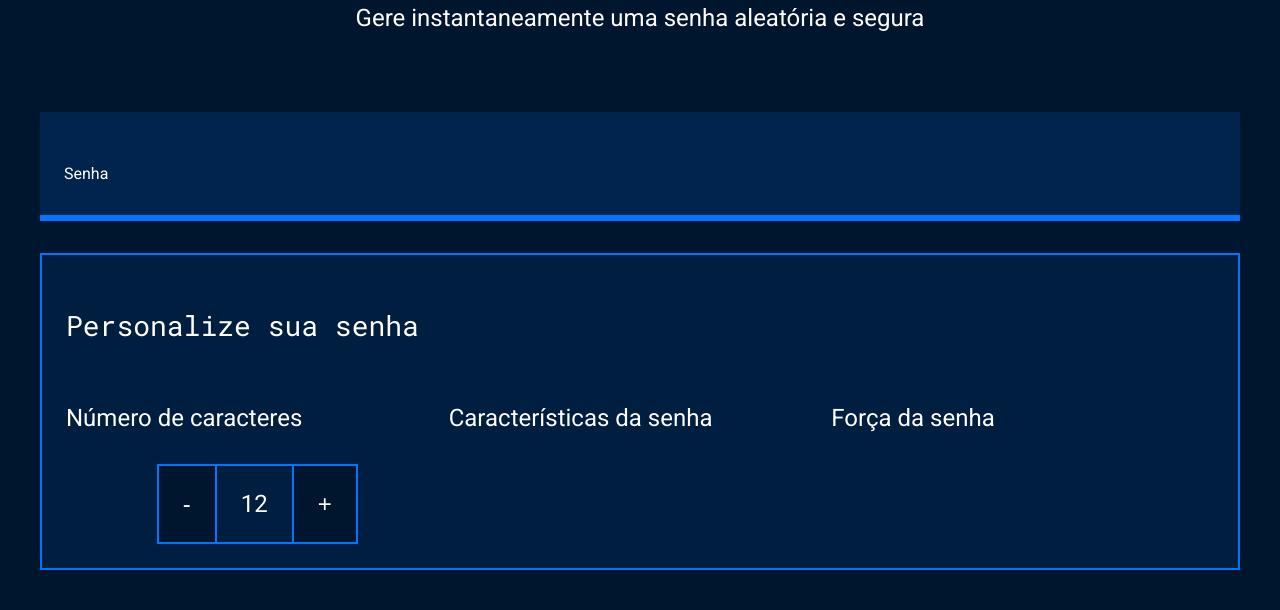
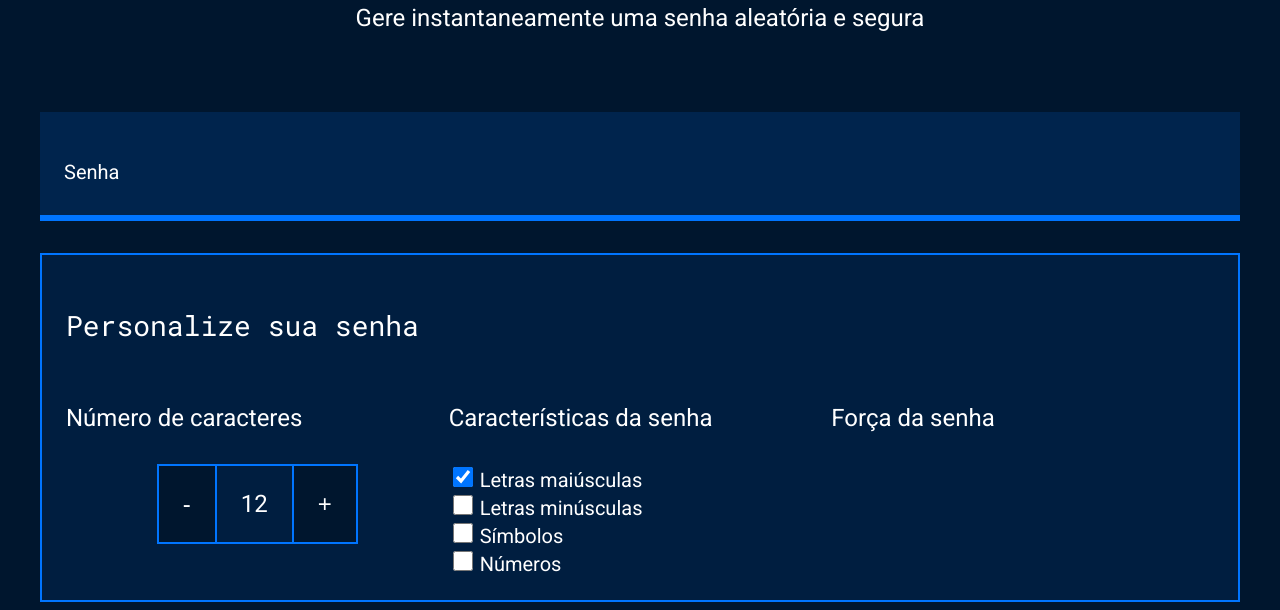
Before and after one commit to tei23/hungry, a plain HTML site: page index.html in a window 1280 px wide. Shown: the part 214-824 px from the top of the page. Before the commit the page ends 800 px from the top, so only its background shows below. Drawn offline with Linux system fonts and the light colour scheme.

Commit message:
Add files via upload

```diff
--- a/index.html
+++ b/index.html
@@ -32,6 +32,22 @@
                 </div>
                 <div class="parametro-senha">
                     <h4 class="parametro-senha__titulo">Características da senha</h4>
+                    <div class="parametro-senha-checkbox">
+                        <input type="checkbox" name="maiuscula" class="checkbox" checked>
+                     <label for="maiuscula">Letras maiúsculas</label>
+                    </div>
+                    <div class="parametro-senha-checkbox">
+                        <input type="checkbox" name="minuscula"  class="checkbox">
+                     <label for="maiuscula">Letras minúsculas</label></div>
+                    <div class="parametro-senha-checkbox">
+                        <input type="checkbox" name="simbolo"  class="checkbox">
+                     <label for="maiuscula">Símbolos</label>
+                    </div>
+                    <div class="parametro-senha-checkbox">
+                        <input type="checkbox" name="numeros"  class="checkbox">
+                     <label for="maiuscula">Números</label>
+                    </div>
+
                 </div>
                 <div class="parametro-senha">
                     <h4 class="parametro-senha__titulo">Força da senha</h4>
--- a/style.css
+++ b/style.css
@@ -107,6 +107,15 @@ body{
     font-size: 24px;
 }
 
+label{
+    font-size: 20px;
+}
+
+.checkbox{
+    width: 20px;
+    height: 20px;
+}
+
 @media screen and (min-width: 768px) {
     .parametro-coluna__senha{
         flex-direction: row;
```
